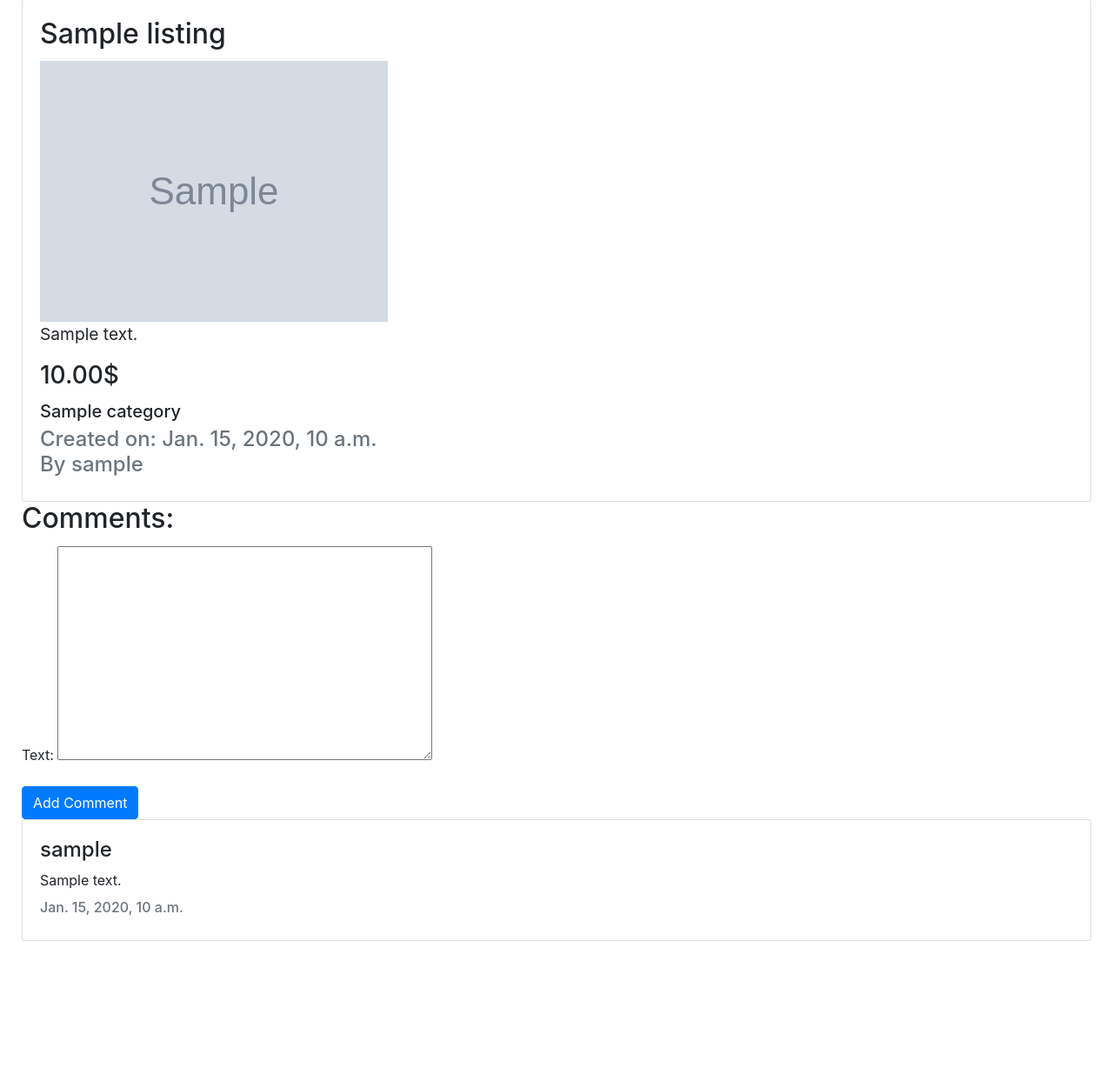
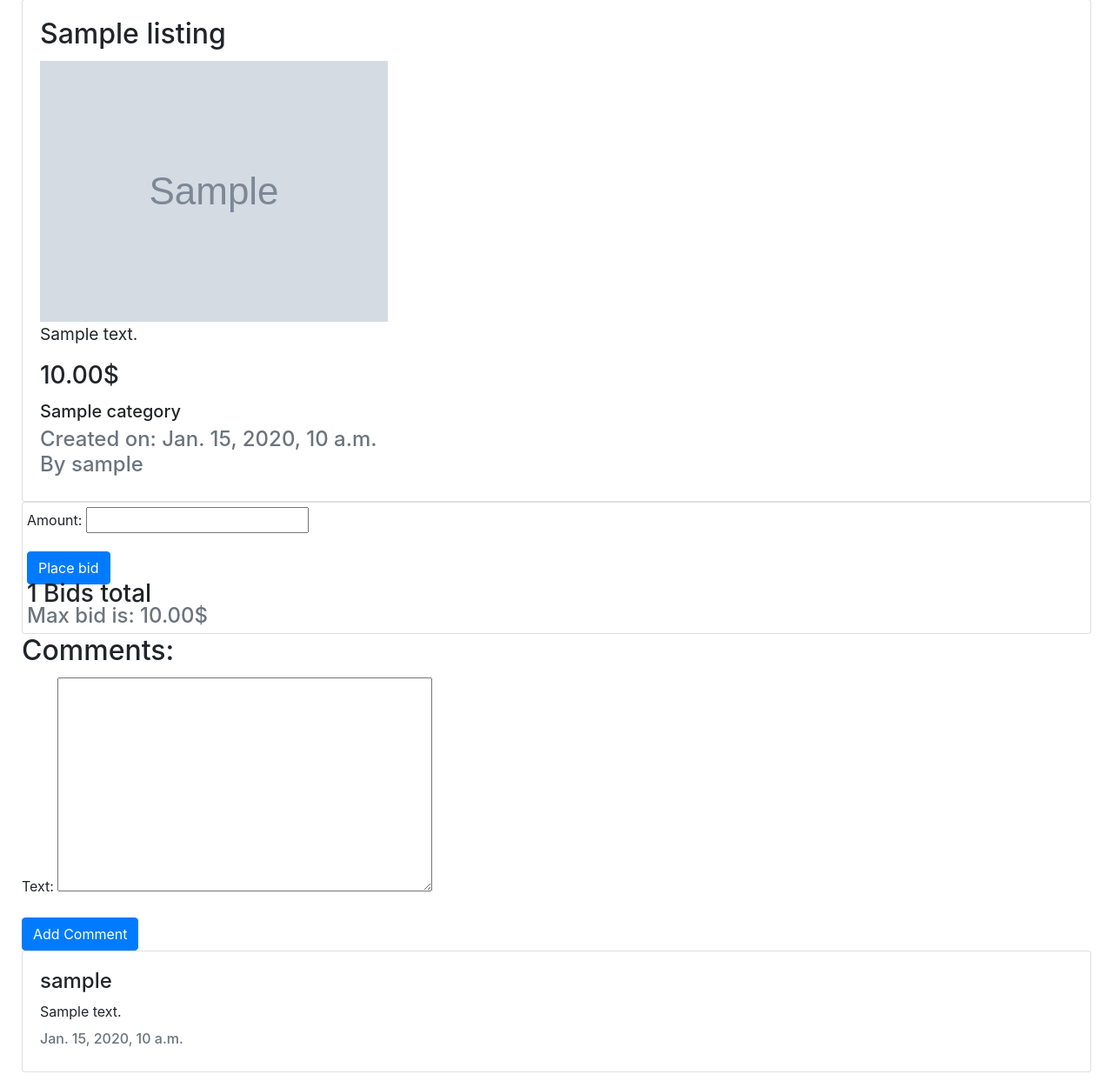
Before and after one commit to yogorus/CS50w-Project-Commerce, a Django app: page /listing/1 in a window 1280 px wide. Shown: the part 164-1407 px from the top of the page at 87% size. Before the commit the page ends 1246 px from the top, so only its background shows below. Run offline with Django 3.2, Linux system fonts and the light colour scheme; a user stored in the database is signed in; tables that the repository leaves empty hold one stand-in row (values such as "Sample post"); grey boxes marked "Sample" are stand-in pictures; some libraries are stand-ins or nearby versions.

Commit message:
Add Bids to listings

```diff
--- a/auctions/admin.py
+++ b/auctions/admin.py
@@ -1,8 +1,9 @@
 from django.contrib import admin
-from .models import User, Listing, Category, Comment
+from .models import User, Listing, Category, Comment, Bid
 
 # Register your models here.
 admin.site.register(Listing)
 admin.site.register(User)
 admin.site.register(Category)
 admin.site.register(Comment)
+admin.site.register(Bid)
--- a/auctions/forms.py
+++ b/auctions/forms.py
@@ -17,3 +17,7 @@ class ListingForm(forms.Form):
 
 class CommentForm(forms.Form):
     text = forms.CharField(widget=forms.Textarea)
+
+
+class BidForm(forms.Form):
+    amount = forms.DecimalField(max_digits=10, decimal_places=2)
--- a/auctions/models.py
+++ b/auctions/models.py
@@ -43,4 +43,4 @@ class Bid(models.Model):
     date = models.DateTimeField(auto_now_add=True)
 
     def __str__(self):
-        return f'{self.listing} bid by {self.author} for {self.amount}'
+        return f'{self.listing} bid by {self.author} for {self.amount}$'
--- a/auctions/templates/auctions/listing.html
+++ b/auctions/templates/auctions/listing.html
@@ -16,12 +16,23 @@
                 <h4 class="card-subtitle mb-2 text-muted">Created on: {{ listing.date }}<br>By {{ listing.author }}</h4>
             </div>
         </div>
+        <div class="card" style='padding: 5px'>
+            {% if user.is_authenticated %}
+                <form action="{% url 'listing' id=listing.id %}" method="post">
+                    {% csrf_token %}
+                    {{ bid_form.as_p }}
+                    <button type="submit" class="btn btn-primary" name='bid'>Place bid</button>
+                </form>
+            {% endif %}
+            <h3 class="card-subtitle">{{ bids.count }} Bids total</h3>
+            <h4 class="card-subtitle text-muted">Max bid is: {{ max_bid }}$</h4>
+        </div>
         <h2 class="card-title">Comments:</h2>
             {% if user.is_authenticated %}
                 <form action="{% url 'listing' id=listing.id %}" method="post">
                     {% csrf_token %}
-                    {{ form.as_p }}
-                    <button type="submit" class="btn btn-primary">Add Comment</button>
+                    {{ comment_form.as_p }}
+                    <button type="submit" class="btn btn-primary" name='comment'>Add Comment</button>
                 </form>
             {% endif %}
             {% for comment in comments %}
--- a/auctions/views.py
+++ b/auctions/views.py
@@ -4,10 +4,11 @@ from django.db import IntegrityError
 from django.http import HttpResponse, HttpResponseRedirect
 from django.shortcuts import render, get_object_or_404
 from django.urls import reverse
+from django.db.models import Max
 
 
-from .models import User, Listing, Category, Comment
-from .forms import ListingForm, CommentForm
+from .models import User, Listing, Category, Comment, Bid
+from .forms import ListingForm, CommentForm, BidForm
 
 
 def index(request):
@@ -103,25 +104,46 @@ def create(request):
 def listing(request, id):
     listing = get_object_or_404(Listing, pk=id)
     comments = listing.comments.all().order_by('-date')
+    bids = listing.bids.all()
+    max_bid = bids.aggregate(Max('amount'))['amount__max']
 
     if request.method == "POST":
-        comment_form = CommentForm(request.POST)
 
-        if comment_form.is_valid():
-            author = request.user
-            text = comment_form.cleaned_data['text']
-            comment = Comment(author=author, text=text, listing=listing)
+        if 'comment' in request.POST:
+            comment_form = CommentForm(request.POST)
 
-            comment.save()
-        else:
-            return render(request, "auctions/listing.html", {
-                "form": comment_form
-            })
+            if comment_form.is_valid():
+                author = request.user
+                text = comment_form.cleaned_data['text']
+                comment = Comment(author=author, text=text, listing=listing)
+
+                comment.save()
+            else:
+                return render(request, "auctions/listing.html", {
+                    "comment_form": comment_form
+                })
+
+        if 'bid' in request.POST:
+            bid_form = BidForm(request.POST)
+
+            if bid_form.is_valid():
+                author = request.user
+                amount = bid_form.cleaned_data['amount']
+                bid = Bid(author=author, amount=amount, listing=listing)
+
+                bid.save()
+            else:
+                return render(request, "auctions/listing.html", {
+                    "bid_form": bid_form
+                })
 
         return HttpResponseRedirect(reverse('listing', args=[listing.id]))
 
     return render(request, 'auctions/listing.html', {
         'listing' : listing,
         'comments': comments,
-        'form': CommentForm
+        'bids' : bids,
+        'max_bid': f'{max_bid:.2f}',
+        'comment_form': CommentForm,
+        'bid_form': BidForm
     })
```
